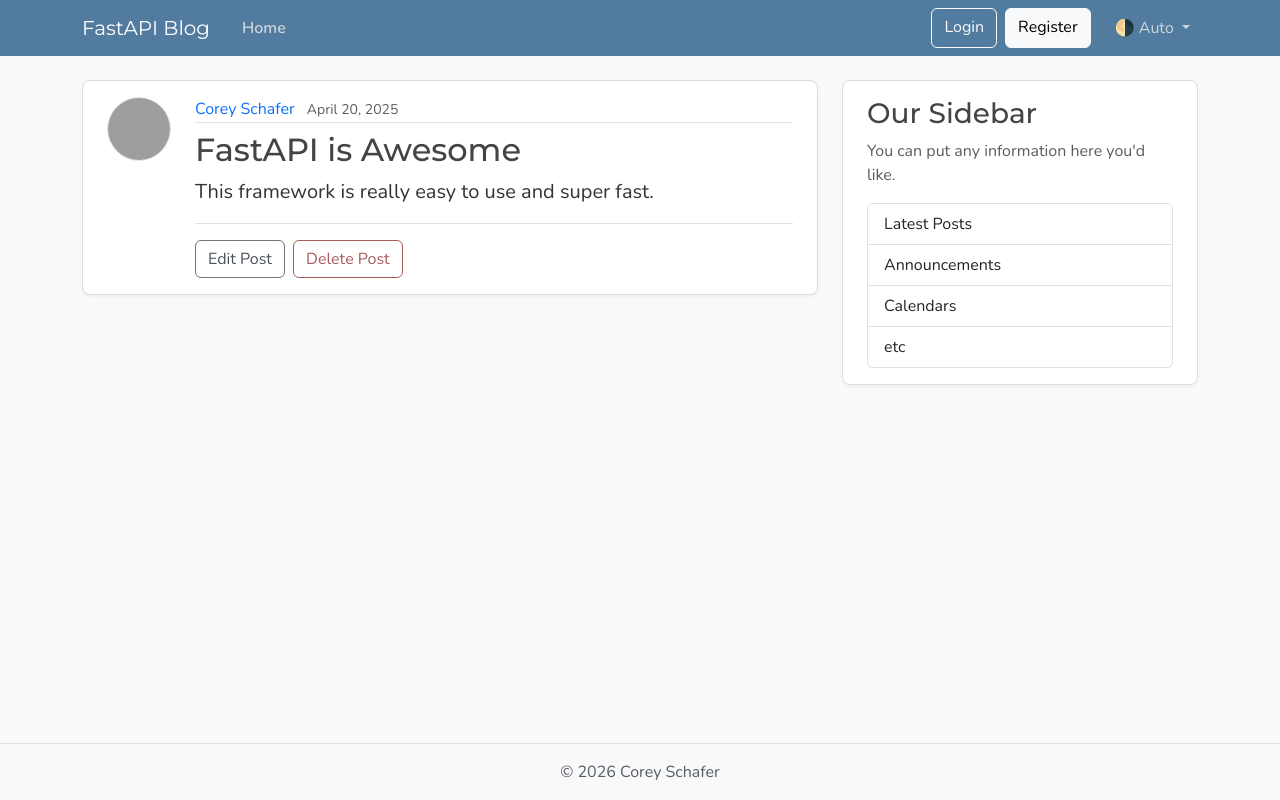
After one commit to AnubhavDas651629/OnLordBlog, a FastAPI app: page /posts/1 in a window 1280 px wide. The commit adds this page. Run offline with FastAPI, Linux system fonts and the light colour scheme; grey boxes are pictures that could not be loaded.

Commit message:
changes made to layout.html

```diff
--- a/Templates/home.html
+++ b/Templates/home.html
@@ -15,7 +15,7 @@
             <small class="text-body-secondary">{{ post.date_posted }}</small>
           </div>
           <h2>
-            <a class="article-title" href="#">{{ post.title }}</a>
+            <a class="article-title" href="{{url_for("post_page"post_id = post.id) }}">{{ post.title }}</a>
           </h2>
           <p class="article-content">{{ post.content }}</p>
         </div>
--- /dev/null
+++ b/Templates/post.html
@@ -0,0 +1,60 @@
+{% extends "layout.html" %}
+{% block content %}
+  <article class="content-section py-3 px-4 mb-4">
+    <div class="d-flex align-items-start gap-4">
+      <img class="rounded-circle article-img flex-shrink-0"
+           src="{{ url_for('static', path='profile_pics/default.jpg') }}"
+           alt="{{ post.author }}'s profile picture"
+           width="64"
+           height="64"
+           loading="lazy">
+      <div class="flex-grow-1">
+        <div class="article-metadata mb-2">
+          <a class="me-2" href="#">{{ post.author }}</a>
+          <small class="text-body-secondary">{{ post.date_posted }}</small>
+        </div>
+        <h2 class="article-title">{{ post.title }}</h2>
+        <p class="article-content">{{ post.content }}</p>
+        <!-- Only show edit/delete options if the user is the author -->
+        <!-- TODO: Add user authentication and authorization -->
+        <div class="post-actions mt-3 pt-3 border-top">
+          <a class="btn btn-outline-secondary me-1" href="#">Edit Post</a>
+          <button type="button"
+                  class="btn btn-outline-danger"
+                  data-bs-toggle="modal"
+                  data-bs-target="#deleteModal">Delete Post</button>
+        </div>
+        <!-- TODO: Add user authentication and authorization -->
+      </div>
+    </div>
+  </article>
+
+  <!-- Delete Confirmation Modal -->
+  <div class="modal fade"
+       id="deleteModal"
+       tabindex="-1"
+       aria-labelledby="deleteModalLabel"
+       aria-hidden="true">
+    <div class="modal-dialog">
+      <div class="modal-content">
+        <div class="modal-header">
+          <h5 class="modal-title" id="deleteModalLabel">Delete Post?</h5>
+          <button type="button"
+                  class="btn-close"
+                  data-bs-dismiss="modal"
+                  aria-label="Close"></button>
+        </div>
+        <!-- TODO: <form action="#" method="post"> -->
+        <form action="#">
+          <div class="modal-body">Are you sure you want to delete this post? This action cannot be undone.</div>
+          <div class="modal-footer">
+            <button type="button"
+                    class="btn btn-outline-secondary"
+                    data-bs-dismiss="modal">Cancel</button>
+            <button type="submit" class="btn btn-outline-danger">Delete</button>
+          </div>
+        </form>
+      </div>
+    </div>
+  </div>
+{% endblock content %}
--- a/main.py
+++ b/main.py
@@ -1,5 +1,5 @@
 from re import template
-from fastapi import FastAPI, Request
+from fastapi import FastAPI, Request, HTTPException, status
 from fastapi.staticfiles import StaticFiles
 from fastapi.responses import HTMLResponse  # Fixed typo here (HIML -> HTML)
 from fastapi.templating import Jinja2Templates
@@ -35,8 +35,19 @@ posts: list[dict] = [
 
 # using {"posts": posts} via jinja 2 to access posts from home.html
 
+
+# request: Request -> needed to use the jijga 2 templates
 def home(request: Request):
     return templates.TemplateResponse(request, "home.html", {"posts": posts, "title": "Home"},)
+
+
+@app.get("/posts/{post_id}", include_in_schema=False)
+def post_page(request: Request,post_id: int):
+    for post in posts:
+        if post.get("id") == post_id:
+            title = post['title'][:50]
+            return templates.TemplateResponse(request, "post.html", {"post": post, "title": title} )
+    raise HTTPException(status_code=status.HTTP_404_NOT_FOUND, detail = "post not found")
 
 @app.get("/api/posts")
 def get_posts():
@@ -49,4 +60,4 @@ def get_post(post_id: int):
     for post in posts:
         if post.get("id") == post_id:
             return post
-    return{ "error": "post not found"}
+    raise HTTPException(status_code=status.HTTP_404_NOT_FOUND, detail = "post not found")
```
